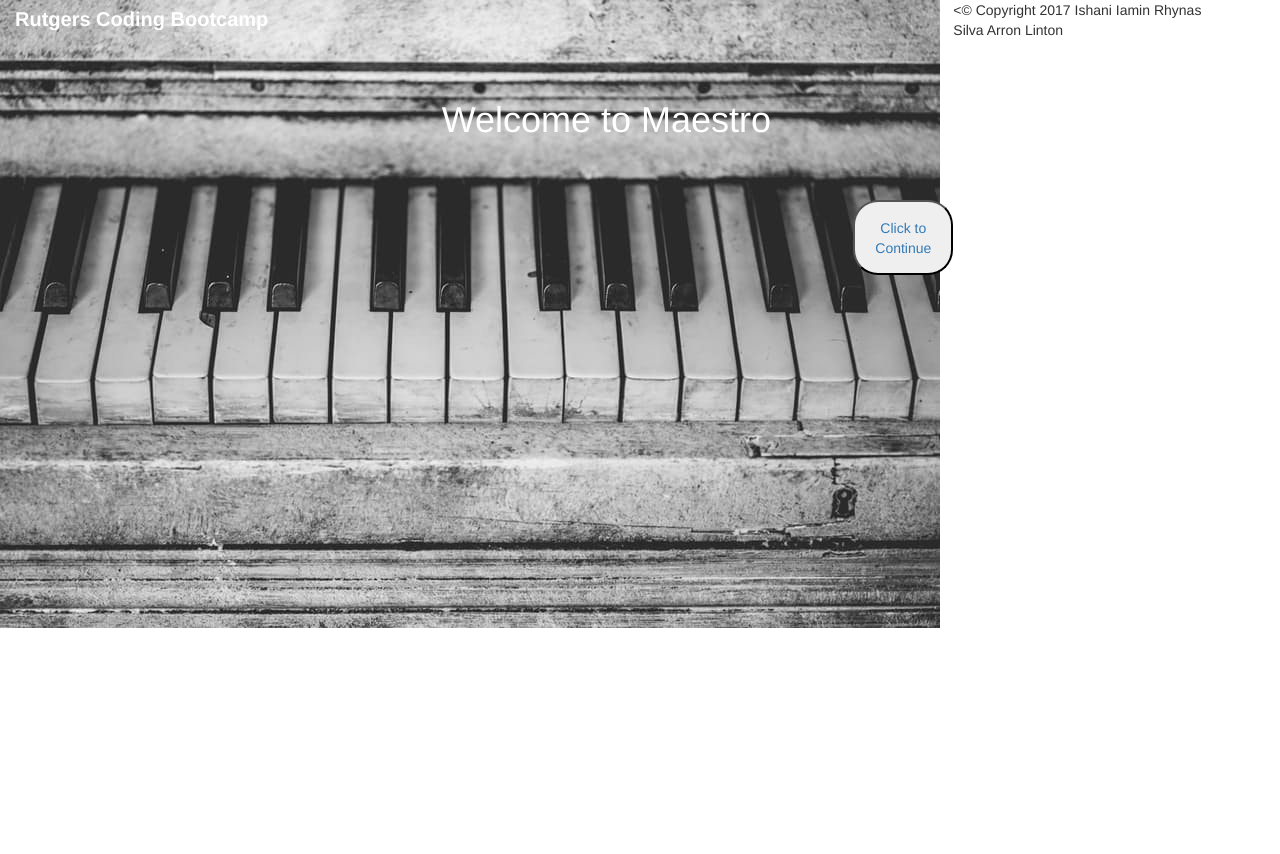
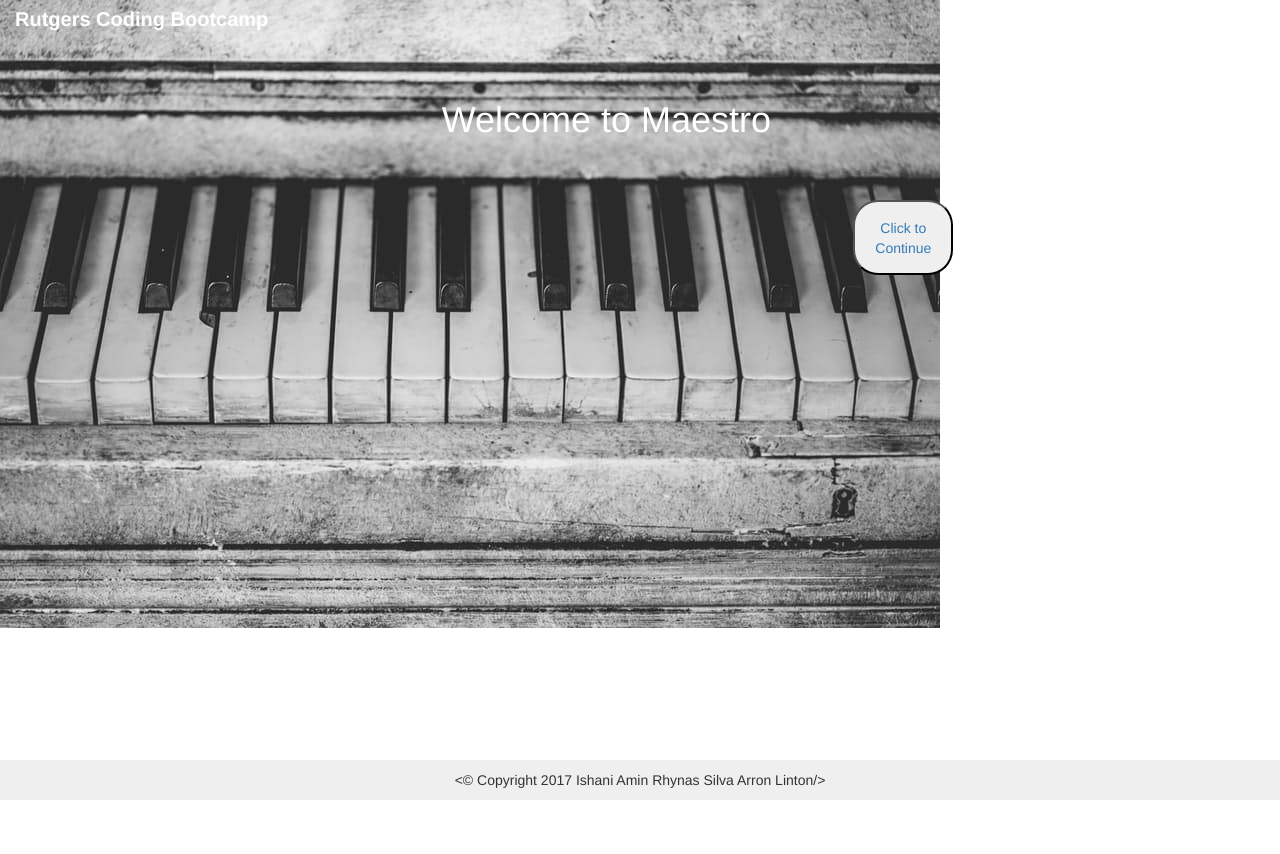
Before and after one commit to IshaniAmin/01-Project-Front-End-with-APIs, a PHP site: page / in a window 1280 px wide. Run offline with PHP 8.4, Linux system fonts and the light colour scheme.

Commit message:
styled footer

```diff
--- a/assets/css/welcome_style.css
+++ b/assets/css/welcome_style.css
@@ -100,3 +100,14 @@
           opacity:1;
        }
     }
+
+
+.footer {
+  position: absolute;
+  right: 0;
+  bottom: 0;
+  left: 0;
+  padding: 1rem;
+  background-color: #efefef;
+  text-align: center;
+}
--- a/welcome_page.html
+++ b/welcome_page.html
@@ -15,6 +15,20 @@
 	<link rel="stylesheet" href="https://fonts.googleapis.com/css?family=Raleway">
 	<link rel="stylesheet" href="https://maxcdn.bootstrapcdn.com/bootstrap/3.3.6/css/bootstrap.min.css">
 	<link rel="stylesheet" type="text/css" href="assets/css/welcome_style.css">
+
+  <style type="text/css">
+
+    .footer {
+      position: absolute;
+      right: 0;
+      bottom: 0;
+      left: 0;
+      padding: 1rem;
+      background-color: #efefef;
+      text-align: center;
+    }
+
+  </style>
 
 </head>
 
@@ -72,9 +86,10 @@
 
 </body>
 
-    <footer>
-        <div class="container">
-             <&copy; Copyright 2017 Ishani Iamin Rhynas Silva Arron Linton
-        </div>
-    </footer>
+<footer>
+    <div class="footer">
+        <&copy; Copyright 2017 Ishani Amin Rhynas Silva Arron Linton/>
+    </div>
+</footer>
+
 </html>
```
Also changed, not shown: assets/css/company_playlist.css (+10 -0 lines), assets/css/index_page.css (+11 -0 lines), assets/css/personal_profile.css (+10 -0 lines), assets/css/registration.css (+10 -0 lines), company_playlist.html (+6 -5 lines), index.html (+5 -5 lines), personal_profile.html (+5 -5 lines), registration.html (+5 -5 lines).
